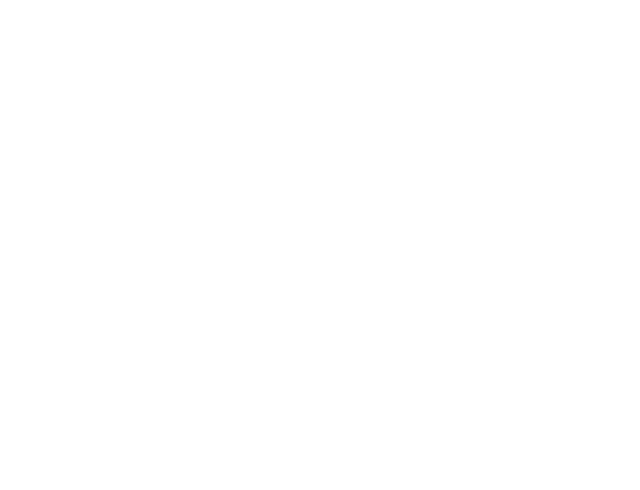
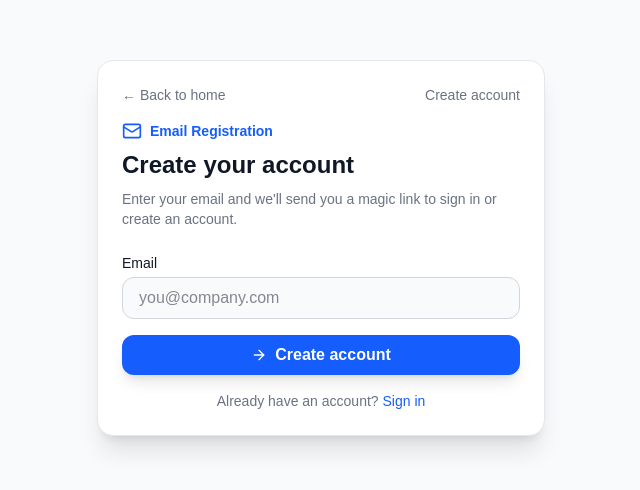
Before and after one commit to getskillary-com/Forecoding, a Next.js app: page /register in a window 1280 px wide. Before the commit this address had no page. Shown: the part 152-642 px from the top of the page, without its empty margins (319-959 px from the left). Built offline with nearby package versions, Linux system fonts and the light colour scheme.

Commit message:
Add register view and back-to-home link

```diff
--- a/app/login/LoginClient.tsx
+++ b/app/login/LoginClient.tsx
@@ -1,15 +1,19 @@
 "use client";
 
+import Link from "next/link";
 import { useState } from "react";
 import { signIn } from "next-auth/react";
 import { useSearchParams } from "next/navigation";
 import { Mail, Loader2, ArrowRight } from "lucide-react";
 
-export default function LoginClient() {
+type LoginMode = "login" | "register";
+
+export default function LoginClient({ initialMode }: { initialMode?: LoginMode }) {
     const searchParams = useSearchParams();
     const callbackUrl = searchParams.get("callbackUrl") || "/dashboard";
     const isVerify = searchParams.get("verify") === "1";
     const showDevLogin = process.env.NODE_ENV !== "production" && process.env.NEXT_PUBLIC_DEV_AUTH_BYPASS === "1";
+    const mode: LoginMode = initialMode ?? (searchParams.get("mode") === "register" ? "register" : "login");
 
     const [email, setEmail] = useState("");
     const [isSubmitting, setIsSubmitting] = useState(false);
@@ -44,11 +48,24 @@
     return (
         <div className="min-h-screen bg-gray-50 dark:bg-gray-950 text-gray-900 dark:text-gray-100 flex items-center justify-center p-6">
             <div className="w-full max-w-md bg-white dark:bg-gray-900 border border-gray-200 dark:border-gray-800 rounded-2xl shadow-xl p-6">
+                <div className="flex items-center justify-between mb-4 text-sm">
+                    <Link
+                        href="/"
+                        className="text-gray-500 dark:text-gray-400 hover:text-gray-800 dark:hover:text-gray-200 transition-colors"
+                    >
+                        ← Back to home
+                    </Link>
+                    <div className="text-gray-500 dark:text-gray-400">
+                        {mode === "register" ? "Create account" : "Sign in"}
+                    </div>
+                </div>
                 <div className="flex items-center gap-2 mb-2 text-blue-600 dark:text-blue-400">
                     <Mail className="w-5 h-5" />
-                    <span className="text-sm font-semibold">Email Sign In</span>
+                    <span className="text-sm font-semibold">Email {mode === "register" ? "Registration" : "Sign In"}</span>
                 </div>
-                <h1 className="text-2xl font-bold mb-2">Sign in to continue</h1>
+                <h1 className="text-2xl font-bold mb-2">
+                    {mode === "register" ? "Create your account" : "Sign in to continue"}
+                </h1>
                 <p className="text-sm text-gray-500 dark:text-gray-400 mb-6">
                     {isVerify
                         ? "We sent you a magic link. Check your inbox to complete sign in."
@@ -83,7 +100,7 @@
                             className="w-full flex items-center justify-center gap-2 px-4 py-2 rounded-xl bg-blue-600 hover:bg-blue-700 text-white font-semibold shadow-lg transition-all disabled:opacity-60"
                         >
                             {isSubmitting ? <Loader2 className="w-4 h-4 animate-spin" /> : <ArrowRight className="w-4 h-4" />}
-                            {isSubmitting ? "Sending..." : "Send Magic Link"}
+                            {isSubmitting ? "Sending..." : mode === "register" ? "Create account" : "Send Magic Link"}
                         </button>
 
                         {showDevLogin && (
@@ -95,6 +112,24 @@
                                 Dev Login (No Email)
                             </button>
                         )}
+
+                        <div className="text-center text-sm text-gray-500 dark:text-gray-400">
+                            {mode === "register" ? (
+                                <>
+                                    Already have an account?{" "}
+                                    <Link href="/login" className="text-blue-600 hover:underline">
+                                        Sign in
+                                    </Link>
+                                </>
+                            ) : (
+                                <>
+                                    New here?{" "}
+                                    <Link href="/register" className="text-blue-600 hover:underline">
+                                        Create an account
+                                    </Link>
+                                </>
+                            )}
+                        </div>
                     </form>
                 )}
             </div>
--- a/app/register/page.tsx
+++ b/app/register/page.tsx
@@ -1,5 +1,10 @@
-import { redirect } from "next/navigation";
+import { Suspense } from "react";
+import LoginClient from "../login/LoginClient";
 
 export default function RegisterPage() {
-    redirect("/login?callbackUrl=/dashboard");
+    return (
+        <Suspense fallback={<div className="flex min-h-screen items-center justify-center">Loading...</div>}>
+            <LoginClient initialMode="register" />
+        </Suspense>
+    );
 }
```
